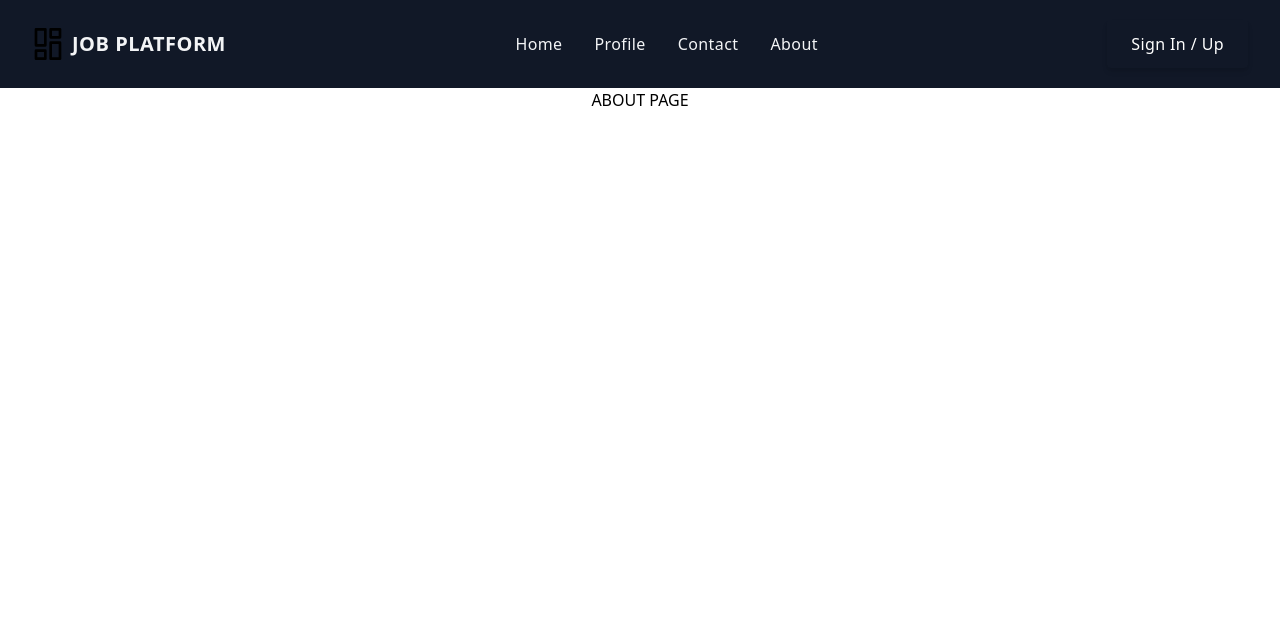
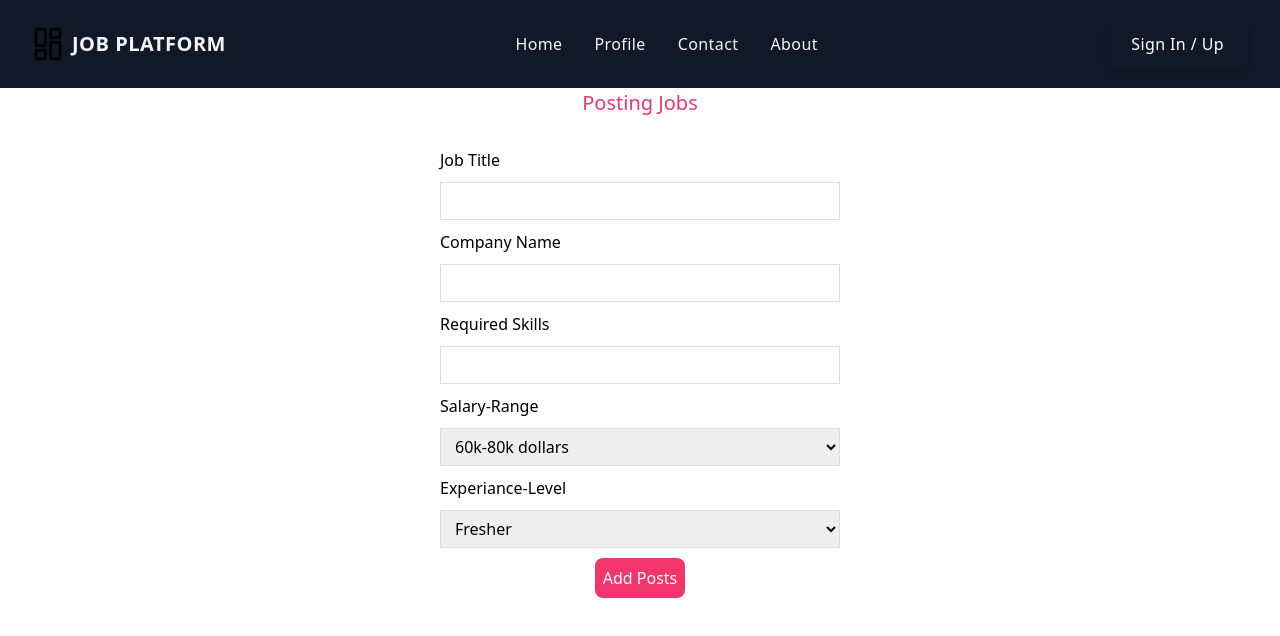
Before and after one commit to Raja12raja/WEB-14-Job-Search-and-Recruitment-Platform, a React (Create React App) app in the folder client/: page /about in a window 1280 px wide. Shown: the top 636 px of the page. Built offline with nearby package versions, Linux system fonts and the light colour scheme.

Commit message:
added fill your page

```diff
--- a/client/src/App.js
+++ b/client/src/App.js
@@ -7,6 +7,7 @@ import Contact from './components/Contact';
 import About from './components/About';
 import Profile from './components/Profile';
 import Login from './components/Login';
+
 
 function App() {
   return (
--- /dev/null
+++ b/client/src/components/About.css
@@ -0,0 +1,31 @@
+.create {
+    max-width: 400px;
+    margin:0 auto;
+    text-align: center;
+}
+.create label {
+    text-align: left;
+    display: block;
+}
+.create h2{
+    font-size:20px;
+    color:#f1356d;
+    margin-bottom: 30px;
+}
+
+.create input, .create textarea, .create select{
+   width :100%;
+   padding: 6px 10px;
+   margin: 10px 0px;
+   border: 1px solid #ddd;
+   box-sizing: border-box;
+   display: block;
+}
+.create button {
+    background-color: #f1356d;
+    color: #fff;
+    border: 0;
+    padding: 8px;
+    border-radius: 8px;
+    cursor: pointer;
+}
--- a/client/src/components/About.js
+++ b/client/src/components/About.js
@@ -1,15 +1,49 @@
-import React from "react";
-import { useAuth0 } from "@auth0/auth0-react";
-
-const About  = ()=>{
-
-
-    return(
-      <div>ABOUT PAGE</div>
-    )
-
-
-
+import { useState } from "react";
+import './About.css';
+const Create =()=>{
+  const [Roles,setRoles]=useState("");
+  const [Jobs,setJobs]=useState("");
+  const [Skills,setSkills]=useState("");
+  return (
+   <div className="create">
+    <h2>Posting Jobs</h2>
+    <form>
+    <label>Job Title</label>
+       <input type="text"
+       required
+       value ={ Roles}
+       onChange={(e)=>setRoles(e.target.value)}
+       />
+       <label>Company Name</label>
+       <input type="text"
+       required
+       value ={Jobs}
+       onChange={(e)=>setJobs(e.target.value)}
+       />
+       <label>Required Skills</label>
+       <input type="text"
+       required
+       value ={Skills}
+       onChange={(e)=>setSkills(e.target.value)}
+       />
+      <label>Salary-Range</label>
+      <select>
+        <option value="80k">60k-80k dollars</option>
+        <option value="100k">80k-100k dollars</option>
+        <option value="120k">100k-120k dollars</option>
+      </select>
+      <label>Experiance-Level</label>
+      <select>
+        <option value="Fresher">Fresher</option>
+        <option value="2+Years">2-Years</option>
+        <option value="4+Years">4+Years</option>
+      </select>
+       <button>Add Posts</button>
+       <p>{Roles}</p>
+       <p>{Jobs}</p>
+       <p>{Skills}</p>
+    </form>
+   </div>
+  );
 }
-
-export default About
+export default Create;
```
